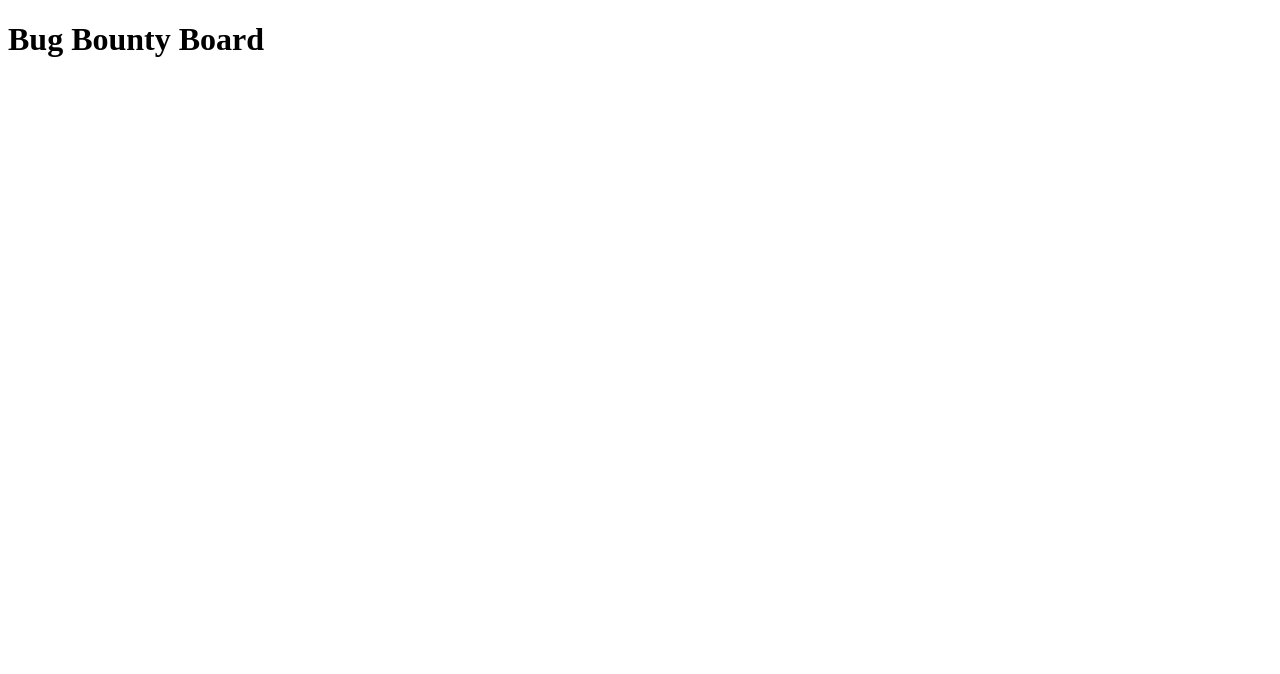
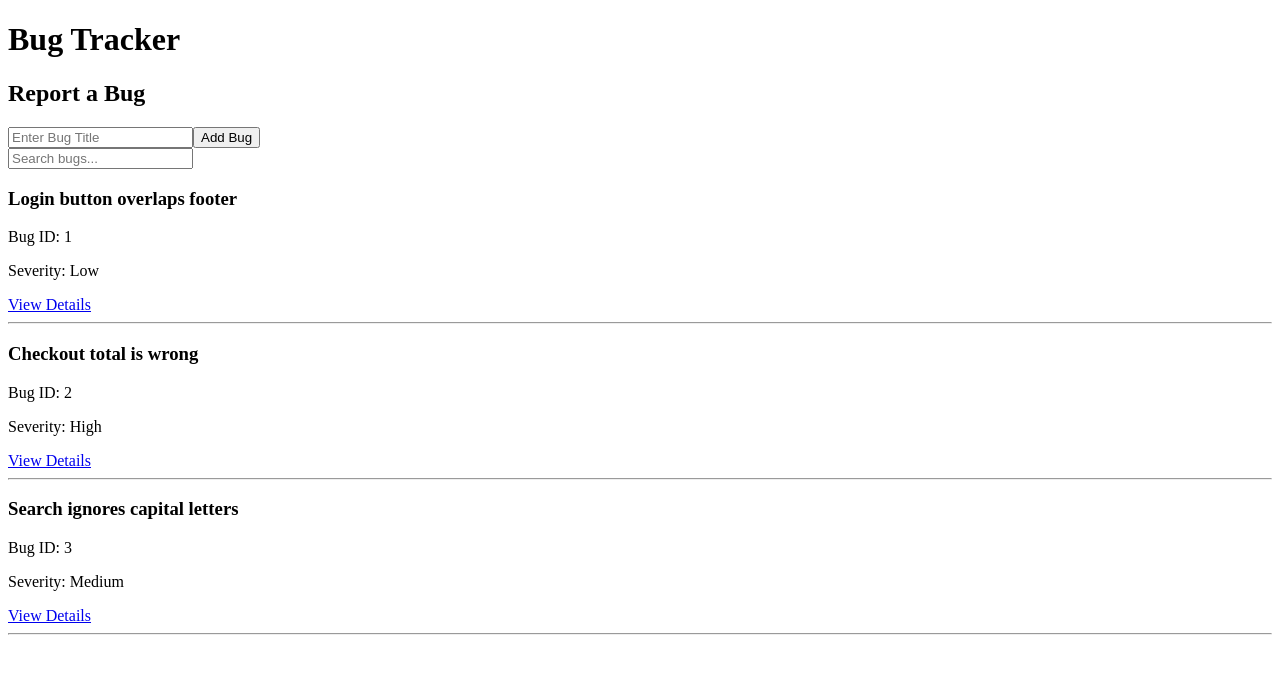
Before and after one commit to Nasir-Javed297/bug-bazaar-nj, a React (Vite) app: page / in a window 1280 px wide. Shown: the top 674 px of the page. Built offline with nearby package versions, Linux system fonts and the light colour scheme.

Commit message:
Bug-starter-app

```diff
--- a/src/App.jsx
+++ b/src/App.jsx
@@ -1,3 +1,44 @@
+import { Route, Routes } from "react-router-dom";
+
+import { BugBoard } from "./components/BugBoard";
+import { BugDetails } from "./components/BugDetails";
+import { NotFound } from "./components/NotFound";
+import { useState, useEffect } from "react";
+import { fetchBugs } from "./mockApi";
+
+
 export default function App() {
-  return <h1>Bug Bounty Board</h1>;
+
+  const [bugs, setBugs] = useState([])
+  const [loading, setLoading] = useState(true)
+  const [error, setError] = useState("");
+
+  const loadBugs = async () => {
+        setLoading(true)
+        setError("")
+
+        try{
+            const data = await fetchBugs();
+           // console.log(data)
+           setBugs(data)
+
+        } catch(err){
+            setError(err.message)
+        } finally{
+            setLoading(false)
+        }
+    }
+
+    useEffect(() => {
+        loadBugs();
+    }, [])
+
+  return (
+    <Routes>
+      <Route
+      path="/" element={<BugBoard bugs={bugs} setBugs={setBugs} loading={loading} error={error} retry={loadBugs} />}/>
+      <Route path="/bugs/:id" element={<BugDetails bugs={bugs}/>}/>
+      <Route path="*" element={<NotFound/>}/>
+    </Routes>
+  )
 }
--- /dev/null
+++ b/src/BugCard.jsx
@@ -0,0 +1,19 @@
+import { Link } from "react-router-dom";
+
+export const BugCard = ({bug}) => {
+    return(
+        <div>
+        <h3>{bug.title}</h3>
+
+        <p>Bug ID: {bug.id}</p>
+
+        <p>Severity: {bug.severity}</p>
+
+        <Link to={`/bugs/${bug.id}`}>
+            View Details
+        </Link>
+
+        <hr />
+        </div>
+    )
+}
--- /dev/null
+++ b/src/components/AddBugForm.jsx
@@ -0,0 +1,38 @@
+import { useState } from "react";
+
+export const AddBugForm = ({onAddBug }) => {
+    const [title, setTitle] = useState("");
+    const [error, setError] = useState("");
+
+    const handleSubmit = (e) => {
+        e.preventDefault();
+
+        if(!title.trim()){
+            setError("Field can't be Empty!")
+            return;
+        }
+
+        onAddBug (title)
+
+        setTitle("")
+        setError("")
+    }
+
+    return(
+        <form onSubmit={handleSubmit}>
+            <h2>Report a Bug</h2>
+            <input
+            required
+            type="text"
+            placeholder="Enter Bug Title"
+            value={title}
+            onChange={(e) => setTitle(e.target.value)}
+            />
+            <button type="submit">
+                Add Bug
+            </button>
+
+            {error && (<p>{error}</p>)}
+        </form>
+    )
+}
--- /dev/null
+++ b/src/components/BugBoard.jsx
@@ -0,0 +1,52 @@
+import { useState } from "react"
+import { BugList } from "./BugList"
+import { AddBugForm } from "./AddBugForm"
+
+export const BugBoard = ({bugs, setBugs, loading, error, retry }) => {
+    const [search, setSearch] = useState("")
+
+    if(loading) {
+       return <h2>Loading bugs...</h2>
+    }
+
+    if(error){
+        return(
+            <div>
+                <p>Error: {error}</p>
+                <button onClick={retry}>Retry</button>
+            </div>
+        )
+    }
+
+    const filterBugs = bugs.filter((bug) => (
+        bug.title.toLowerCase().includes(search.toLowerCase())
+    ))
+
+    function addBug (title) {
+        setBugs((prevBugs) => {
+            const newBug = {
+                id: prevBugs.length > 0 ? Math.max(...prevBugs.map((bug) => bug.id)) + 1 : 1,
+                title: title.trim(),
+                severity: "Low"
+            }
+
+            return [...prevBugs, newBug];
+        })
+    }
+
+
+
+    return(
+        <div>
+            <h1>Bug Tracker</h1>
+            <AddBugForm onAddBug={addBug}/>
+            <input
+                type="text"
+                placeholder="Search bugs..."
+                value={search}
+                onChange={(e) => setSearch(e.target.value)}
+            />
+            <BugList bugs={filterBugs} />
+        </div>
+    )
+}
--- /dev/null
+++ b/src/components/BugDetails.jsx
@@ -0,0 +1,30 @@
+import { useParams, Link } from "react-router-dom";
+
+export const BugDetails = ({bugs}) => {
+    const { id } = useParams();
+
+    const bug = bugs.find((item) => String(item.id) === id)
+
+    if(!bug){
+        return(
+            <div>
+                <h2>Bug not found</h2>
+                <Link to="/">Back to Board</Link>
+            </div>
+        )
+    }
+
+    return(
+        <div>
+            <h1>Bug Details</h1>
+
+            <h3>{bug.title}</h3>
+
+            <p>Bug ID: {bug.id}</p>
+
+            <p>Severity: {bug.severity}</p>
+
+            <Link to="/">Back to Board</Link>
+        </div>
+    )
+}
--- /dev/null
+++ b/src/components/BugList.jsx
@@ -0,0 +1,16 @@
+import { BugCard } from "../BugCard"
+
+
+export const BugList = ({bugs}) => {
+    if(bugs.length === 0) {
+        return <h2>No Bugs Found!</h2>
+    }
+
+    return(
+        <div>
+            {bugs.map((bug) => (
+                <BugCard key={bug.id} bug={bug}/>
+            ))}
+        </div>
+    )
+}
--- /dev/null
+++ b/src/components/NotFound.jsx
@@ -0,0 +1,18 @@
+import { Link } from "react-router-dom";
+
+export const NotFound = () => {
+    return(
+         <div>
+            <h1>404 - Page Not Found</h1>
+
+            <p>
+                Sorry, the page you are looking for
+                does not exist.
+            </p>
+
+            <Link to="/">
+                Back to Bug Tracker
+            </Link>
+        </div>
+    )
+}
```
